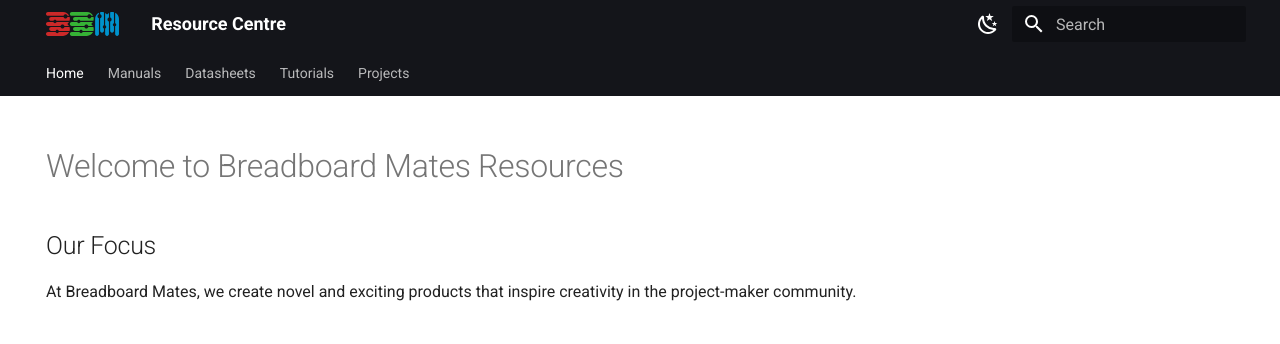
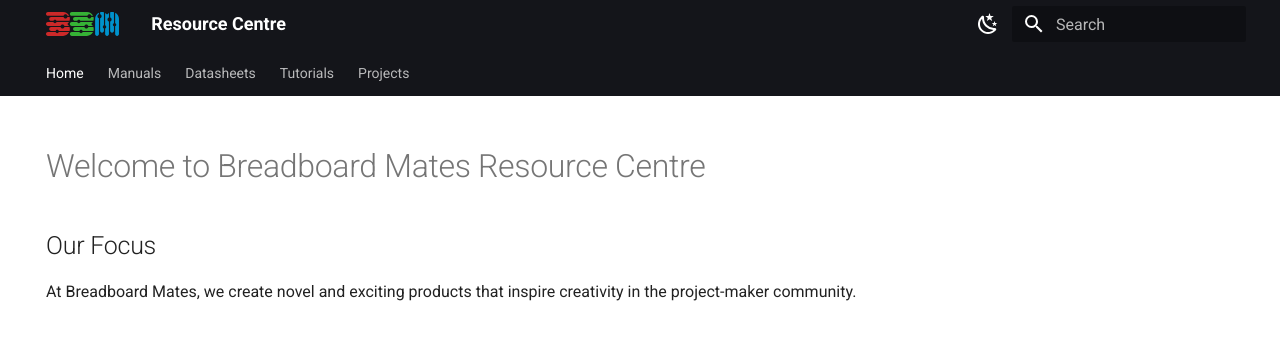
Before and after one commit to iSOLveIT/mkdocs-gen, an MkDocs documentation site: the page built from docs/index.md, in a window 1280 px wide and 1160 px high. Shown: the top 344 px of the window. Built offline with MkDocs 1.6.1 and Material for MkDocs 9.7.7, drawn with Linux system fonts in a browser that asks for light colours.

Commit message:
Changed page title to Resource Centre

```diff
--- a/docs/index.md
+++ b/docs/index.md
@@ -4,7 +4,7 @@
   - toc
 ---
 
-# Welcome to Breadboard Mates Resources
+# Welcome to Breadboard Mates Resource Centre
 
 ## Our Focus
 
```
